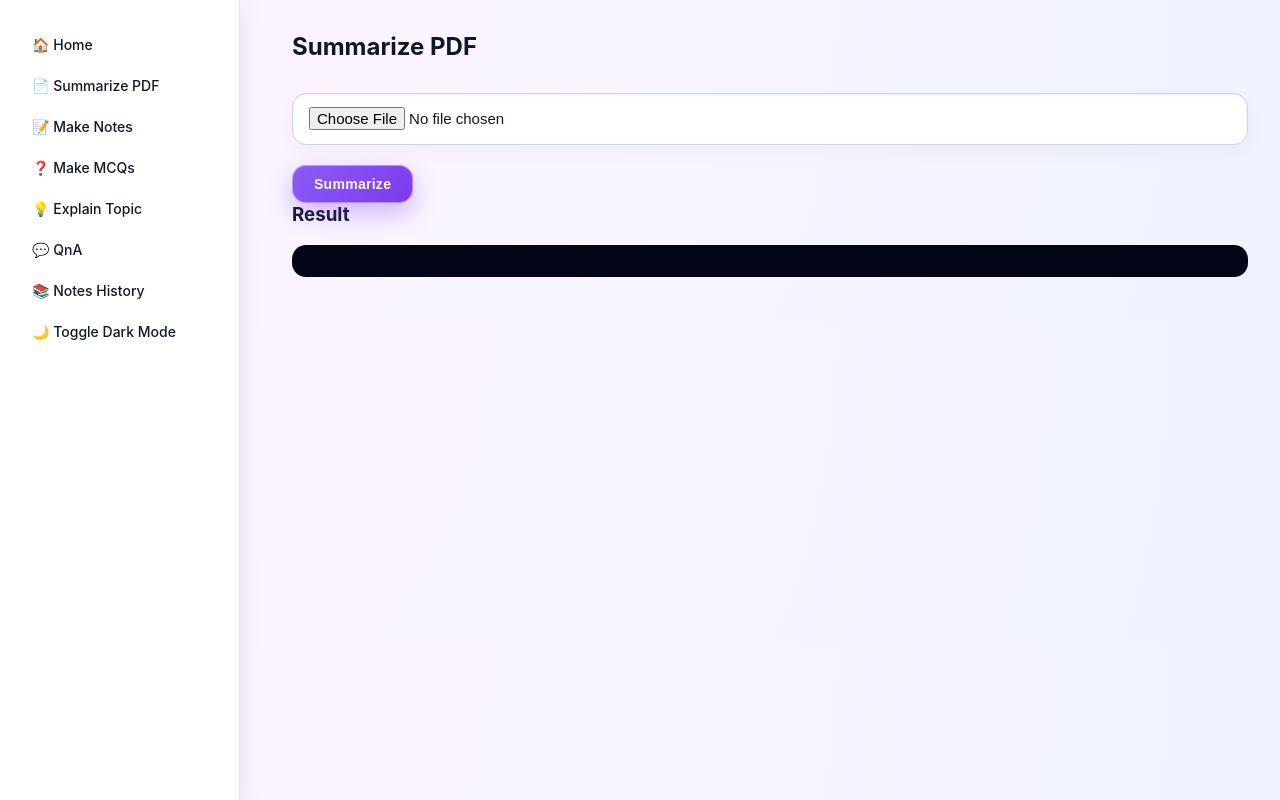
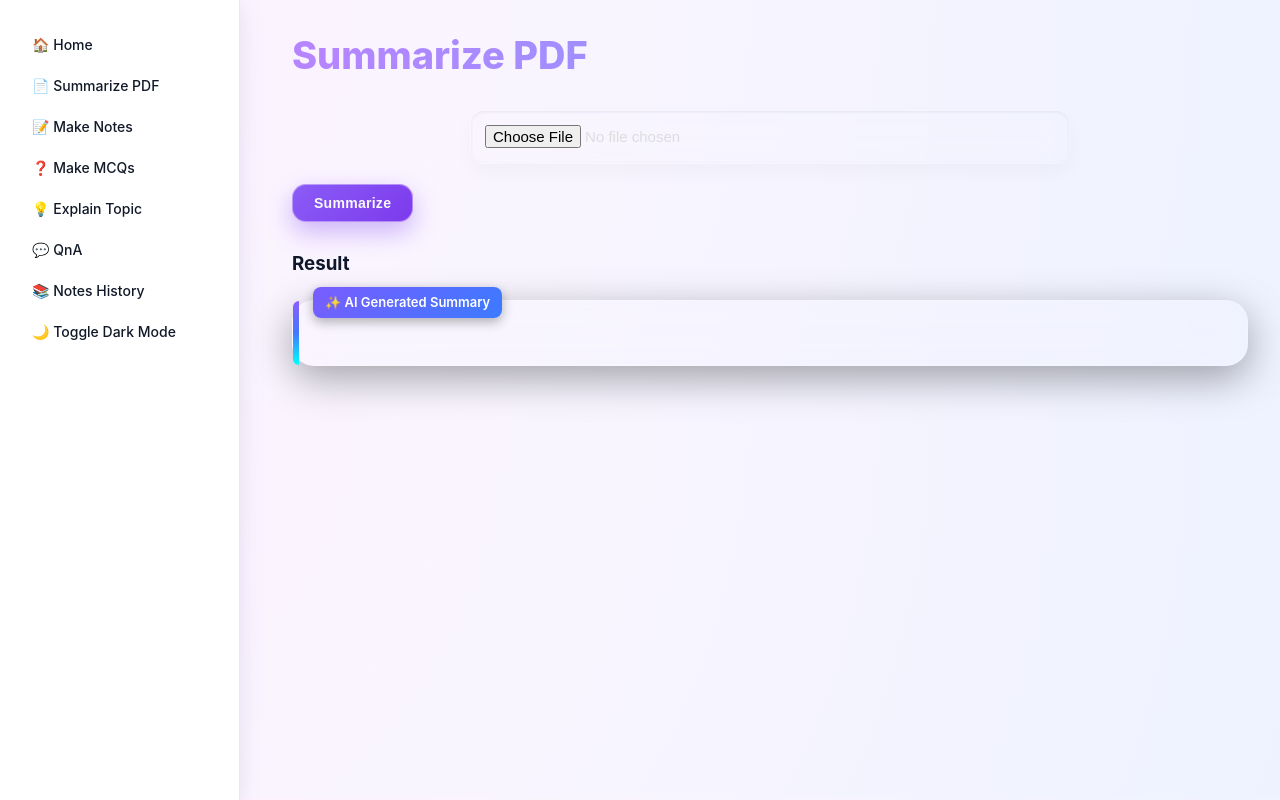
Before and after one commit to ravikantraj25/ai-study-frontend, a plain HTML site: page pages/summarize.html in a window 1280 px wide. Drawn offline with Linux system fonts and the light colour scheme.

Commit message:
premium summarize update

```diff
--- a/pages/summarize.html
+++ b/pages/summarize.html
@@ -3,7 +3,95 @@
 <head>
     <title>Summarize PDF</title>
     <link rel="stylesheet" href="../styles.css">
+
+    <style>
+        /* ---------- PREMIUM PAGE HEADER ---------- */
+        .page-title {
+            font-size: 38px;
+            font-weight: 800;
+            margin-bottom: 20px;
+            background: linear-gradient(90deg, #b784ff, #6ea8ff);
+            -webkit-background-clip: text;
+            -webkit-text-fill-color: transparent;
+        }
+
+        /* ---------- FILE UPLOAD PREMIUM ---------- */
+        .file-input-wrapper {
+            width: 100%;
+            display: flex;
+            justify-content: center;
+        }
+
+        input[type="file"] {
+            padding: 14px;
+            background: rgba(255,255,255,0.06);
+            border-radius: 14px;
+            border: 1px solid rgba(255,255,255,0.12);
+            backdrop-filter: blur(12px);
+            width: 100%;
+            max-width: 600px;
+            color: #ddd;
+            cursor: pointer;
+            transition: 0.25s;
+        }
+
+        input[type="file"]:hover {
+            background: rgba(255,255,255,0.1);
+            transform: translateY(-2px);
+        }
+
+        /* ---------- AI RESULT CARD ---------- */
+        .premium-output {
+            background: rgba(255,255,255,0.07);
+            border-radius: 22px;
+            padding: 32px;
+            margin-top: 25px;
+            backdrop-filter: blur(14px);
+            box-shadow: 0 12px 40px rgba(0,0,0,0.35);
+            color: #e5e5ff;
+            line-height: 1.8;
+            font-size: 17px;
+            border: 1px solid rgba(255,255,255,0.12);
+            position: relative;
+            animation: fadeInSlide 0.7s ease forwards;
+            white-space: pre-wrap;
+        }
+
+        /* Notion-style left colored stripe */
+        .premium-output::before {
+            content: "";
+            position: absolute;
+            left: 0;
+            top: 0;
+            width: 6px;
+            height: 100%;
+            background: linear-gradient(180deg, #8b5cff, #4278ff, #0ff);
+            border-radius: 6px 0 0 6px;
+        }
+
+        /* AI tag */
+        .premium-output::after {
+            content: "✨ AI Generated Summary";
+            position: absolute;
+            top: -14px;
+            left: 20px;
+            padding: 4px 12px;
+            background: linear-gradient(135deg, #7a5cff, #3b7bff);
+            border-radius: 8px;
+            font-size: 13px;
+            font-weight: 600;
+            color: white;
+            box-shadow: 0 4px 12px rgba(0,0,0,0.3);
+        }
+
+        /* Fade-in animation */
+        @keyframes fadeInSlide {
+            from { opacity: 0; transform: translateY(16px); }
+            to { opacity: 1; transform: translateY(0); }
+        }
+    </style>
 </head>
+
 <body>
 
 <button class="menu-btn" onclick="toggleSidebar()">☰</button>
@@ -20,16 +108,22 @@
 </div>
 
 <div class="container">
-    <h2>Summarize PDF</h2>
 
-    <input type="file" id="pdfFile" accept="application/pdf">
-    <br>
+    <h2 class="page-title">Summarize PDF</h2>
+
+    <div class="file-input-wrapper">
+        <input type="file" id="pdfFile" accept="application/pdf">
+    </div>
+
     <button class="btn" onclick="summarizePDF()">Summarize</button>
 
     <div id="loader" class="loader"></div>
 
-    <h3>Result</h3>
-    <pre id="result"></pre>
+    <h3 style="margin-top: 30px;">Result</h3>
+
+    <!-- PREMIUM RESULT CARD -->
+    <div id="result" class="premium-output"></div>
+
 </div>
 
 <script src="../app.js"></script>
```
